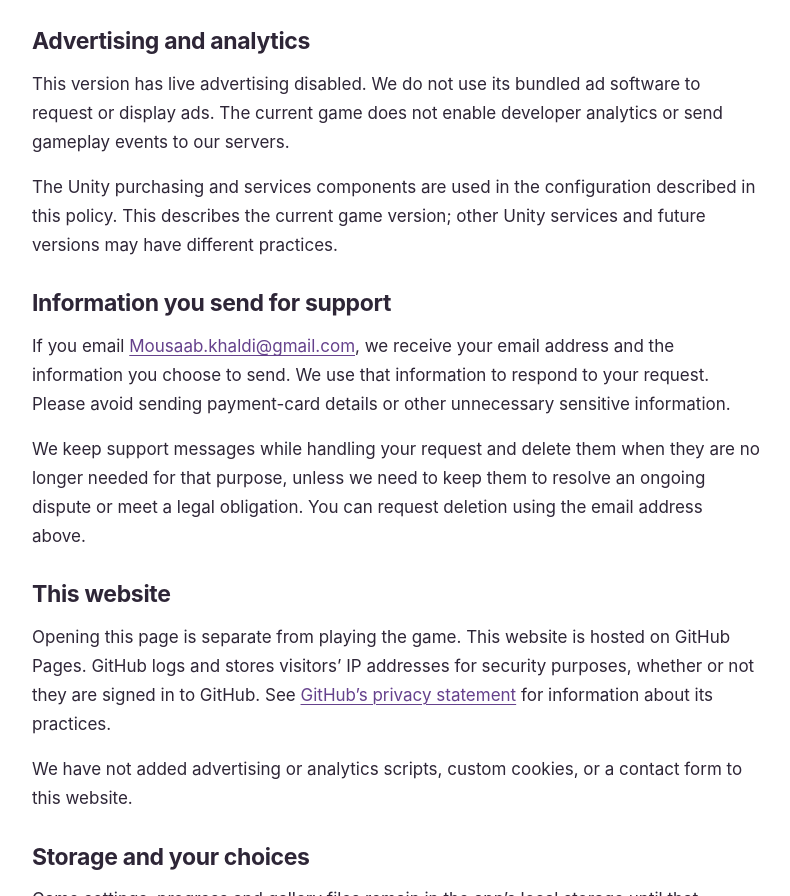
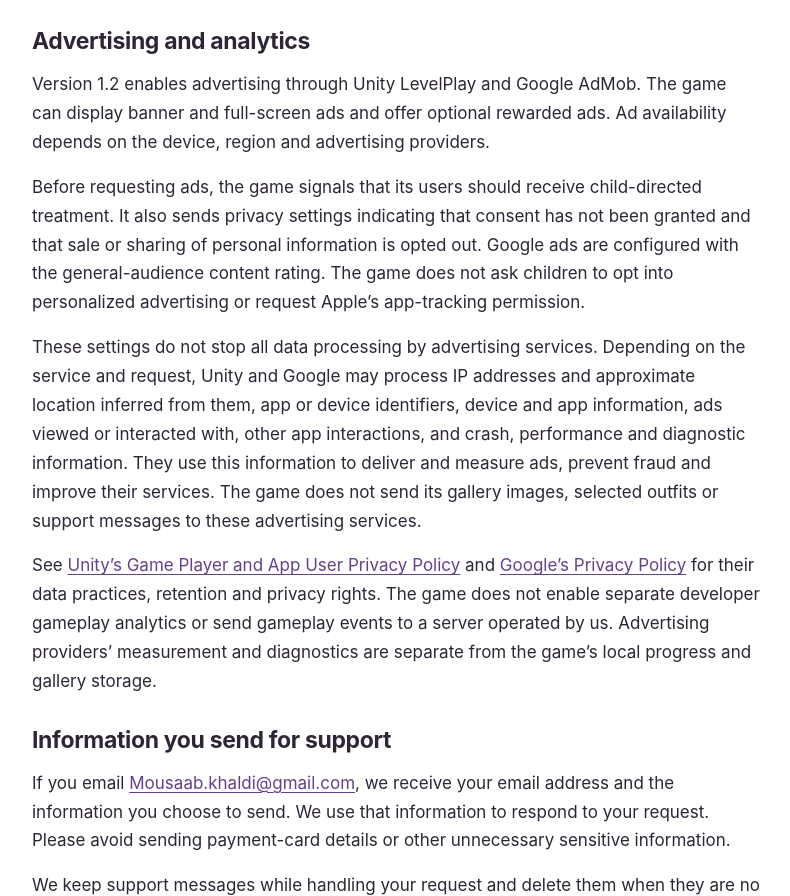
Before and after one commit to Zakariae/magic-princess-support, a plain HTML site: page index.html in a window 1280 px wide. Shown: the part 1250-2146 px from the top of the page, without its empty margins (244-1034 px from the left). Drawn offline with Linux system fonts and the light colour scheme.

Commit message:
Update privacy policy for child-directed LevelPlay and AdMob ads

```diff
--- a/index.html
+++ b/index.html
@@ -52,8 +52,10 @@
 
       <section aria-labelledby="advertising">
         <h2 id="advertising">Advertising and analytics</h2>
-        <p>This version has live advertising disabled. We do not use its bundled ad software to request or display ads. The current game does not enable developer analytics or send gameplay events to our servers.</p>
-        <p>The Unity purchasing and services components are used in the configuration described in this policy. This describes the current game version; other Unity services and future versions may have different practices.</p>
+        <p>Version 1.2 enables advertising through Unity LevelPlay and Google AdMob. The game can display banner and full-screen ads and offer optional rewarded ads. Ad availability depends on the device, region and advertising providers.</p>
+        <p>Before requesting ads, the game signals that its users should receive child-directed treatment. It also sends privacy settings indicating that consent has not been granted and that sale or sharing of personal information is opted out. Google ads are configured with the general-audience content rating. The game does not ask children to opt into personalized advertising or request Apple’s app-tracking permission.</p>
+        <p>These settings do not stop all data processing by advertising services. Depending on the service and request, Unity and Google may process IP addresses and approximate location inferred from them, app or device identifiers, device and app information, ads viewed or interacted with, other app interactions, and crash, performance and diagnostic information. They use this information to deliver and measure ads, prevent fraud and improve their services. The game does not send its gallery images, selected outfits or support messages to these advertising services.</p>
+        <p>See <a href="https://unity.com/legal/game-player-and-app-user-privacy-policy">Unity’s Game Player and App User Privacy Policy</a> and <a href="https://policies.google.com/privacy">Google’s Privacy Policy</a> for their data practices, retention and privacy rights. The game does not enable separate developer gameplay analytics or send gameplay events to a server operated by us. Advertising providers’ measurement and diagnostics are separate from the game’s local progress and gallery storage.</p>
       </section>
 
       <section aria-labelledby="support-information">
```
